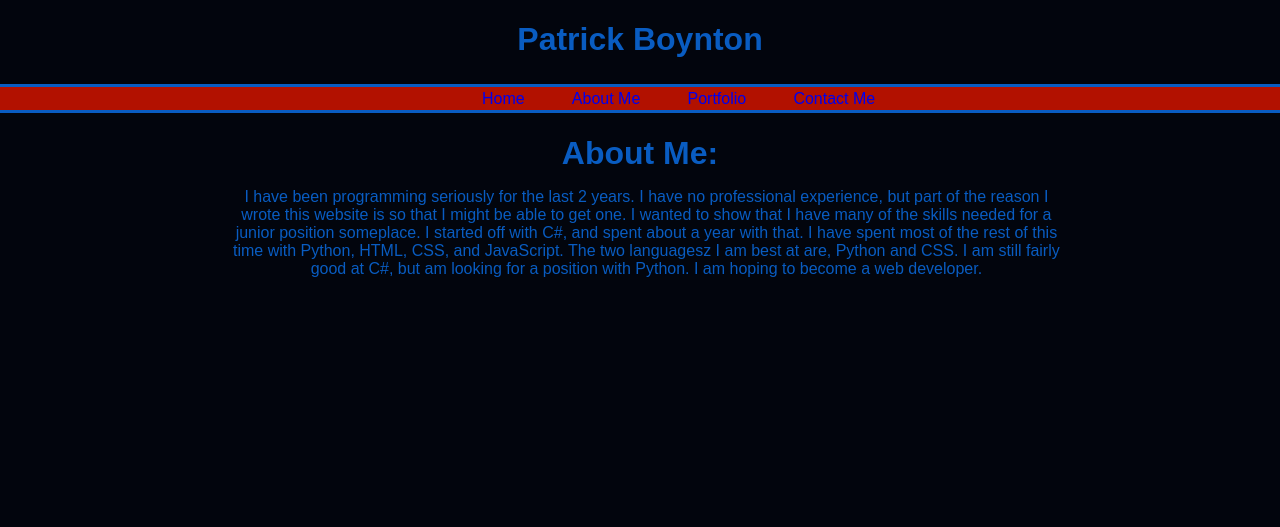
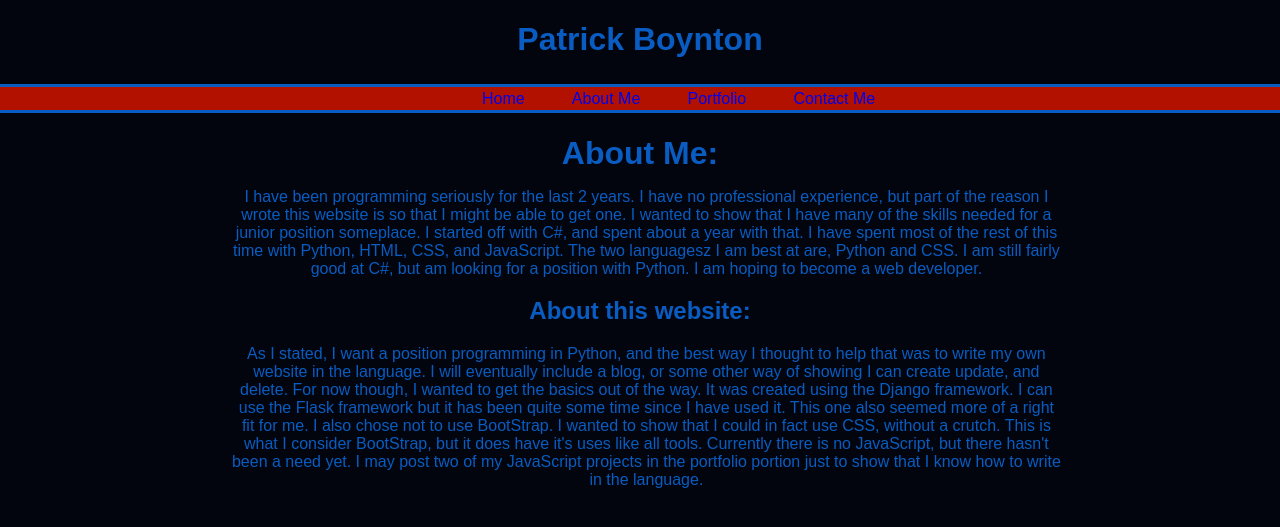
Before and after one commit to PatrickBoyn/PersonalSite, a Django app: page /about/ in a window 1280 px wide. Shown: the top 527 px of the page. Run offline with Django 3.2, Linux system fonts and the light colour scheme.

Commit message:
Added about the site, may move this to it's own page.

```diff
--- a/personal/templates/about.html
+++ b/personal/templates/about.html
@@ -9,5 +9,14 @@
         needed for a junior position someplace. I started off with C#, and spent about a year with that.
         I have spent most of the rest of this time with Python, HTML, CSS, and JavaScript. The two languagesz
         I am best at are, Python and CSS. I am still fairly good at C#, but am looking for a position with Python.
-        I am hoping to become a web developer. </p>
+        I am hoping to become a web developer.  </p>
+        <h2>About this website: </h2>
+        <p>As I stated, I want a position programming in Python, and the best way I thought to help that was to
+           write my own website in the language. I will eventually include a blog, or some other way of showing
+           I can create update, and delete. For now though, I wanted to get the basics out of the way. It was created
+           using the Django framework. I can use the Flask framework but it has been quite some time since I have used it.
+           This one also seemed more of a right fit for me. I also chose not to use BootStrap. I wanted to show that I could
+           in fact use CSS, without a crutch. This is what I consider BootStrap, but it does have it's uses like all tools.
+           Currently there is no JavaScript, but there hasn't been a need yet. I may post two of my JavaScript projects in the
+           portfolio portion just to show that I know how to write in the language. </p>
     {% endblock %}
```
